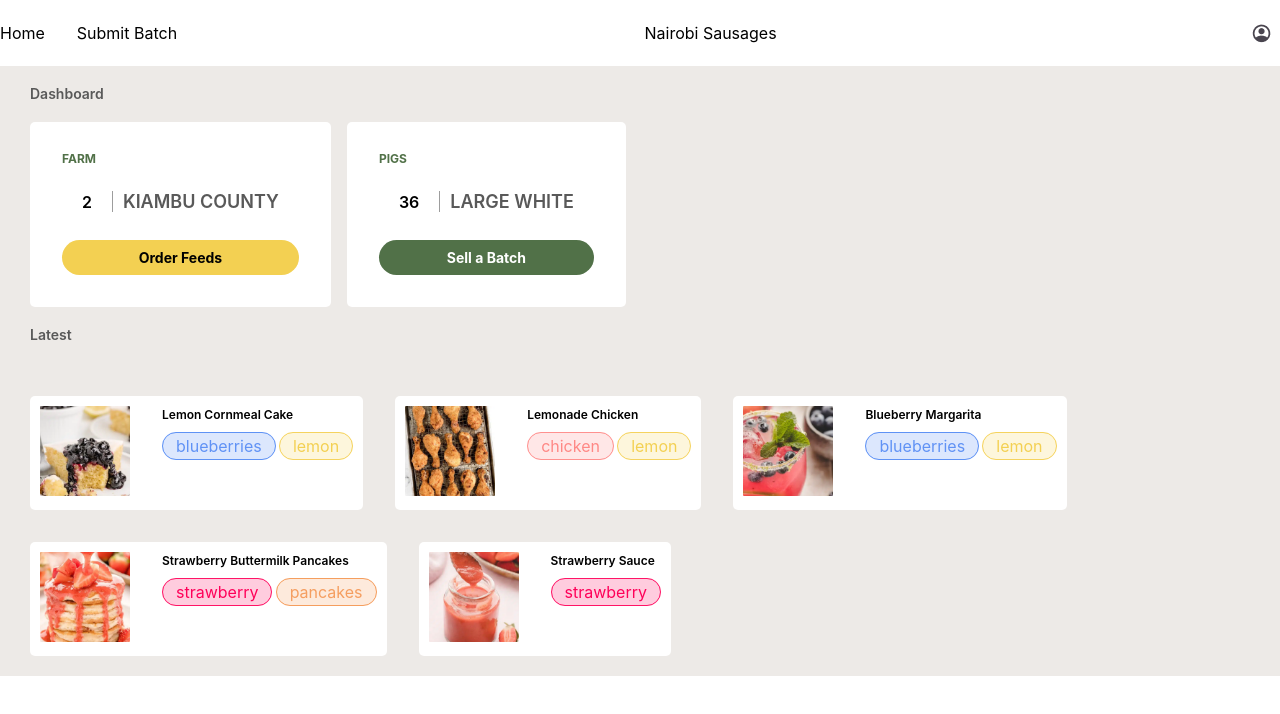
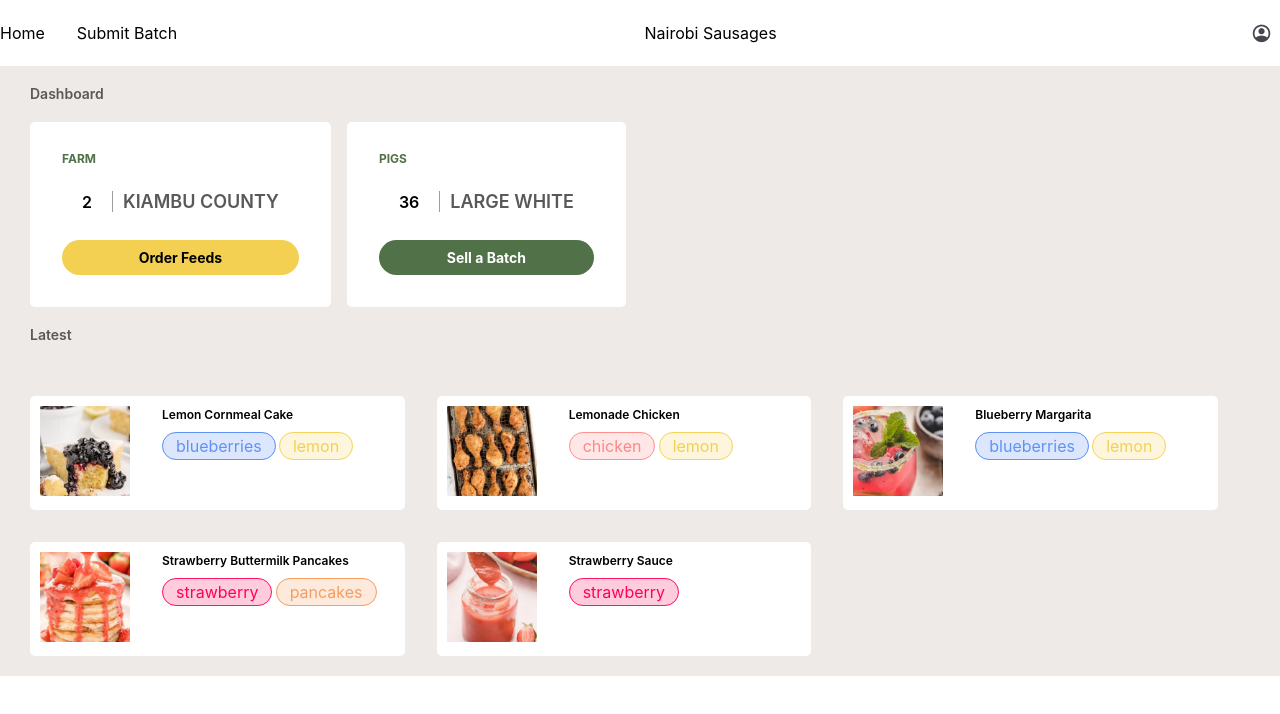
Before and after one commit to hellen17/frontend-test-peachcars, a Vue app: page /dashboard in a window 1280 px wide. Shown: the top 714 px of the page. Built offline with nearby package versions, Linux system fonts and the light colour scheme.

Commit message:
add Vercel routing configuration to prevent 404

```diff
--- a/src/components/Posts.vue
+++ b/src/components/Posts.vue
@@ -75,6 +75,7 @@
     border-radius: 5px;
     display: flex;
     flex-direction: row;
+    flex-basis: calc(33.33% - 2em); /* Set width for three cards per row with 2em gap */
     gap: 2em;
     padding: 10px;
  }
```
Also changed, not shown: vercel.json (added).
